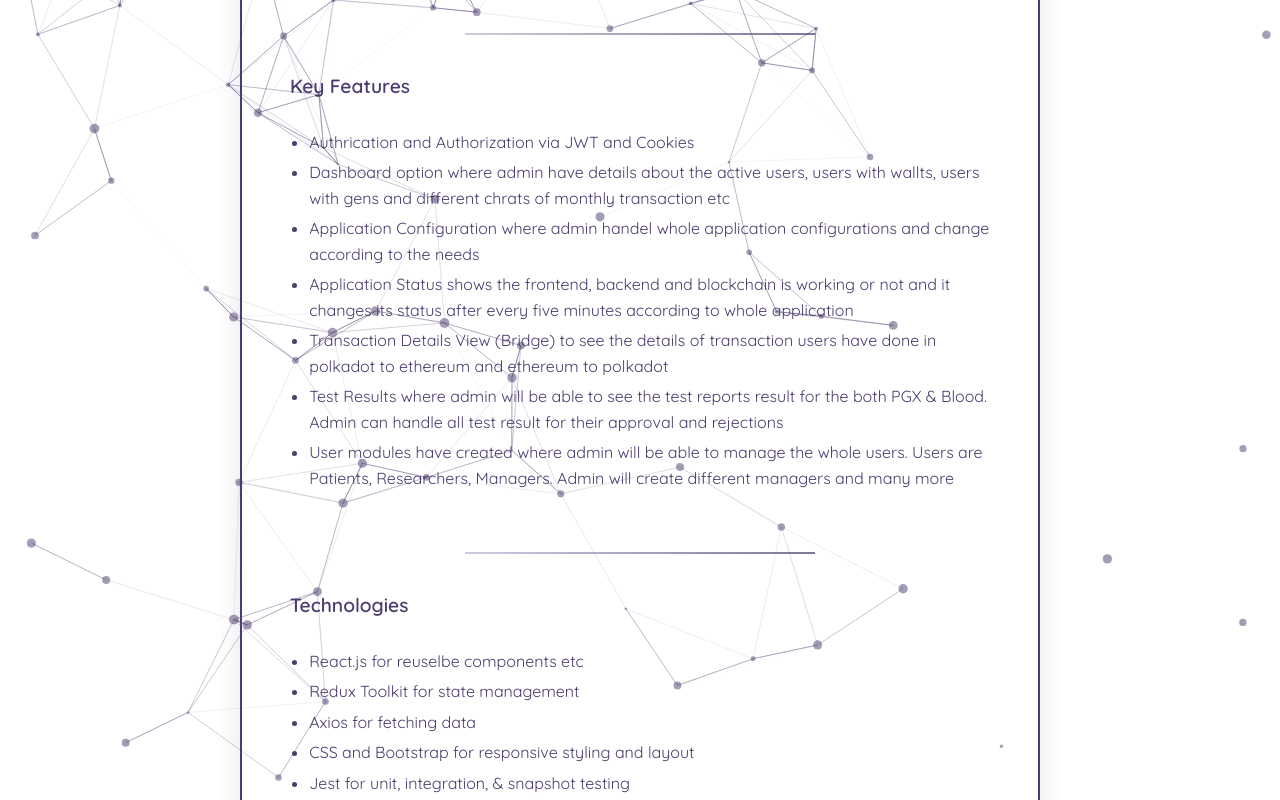
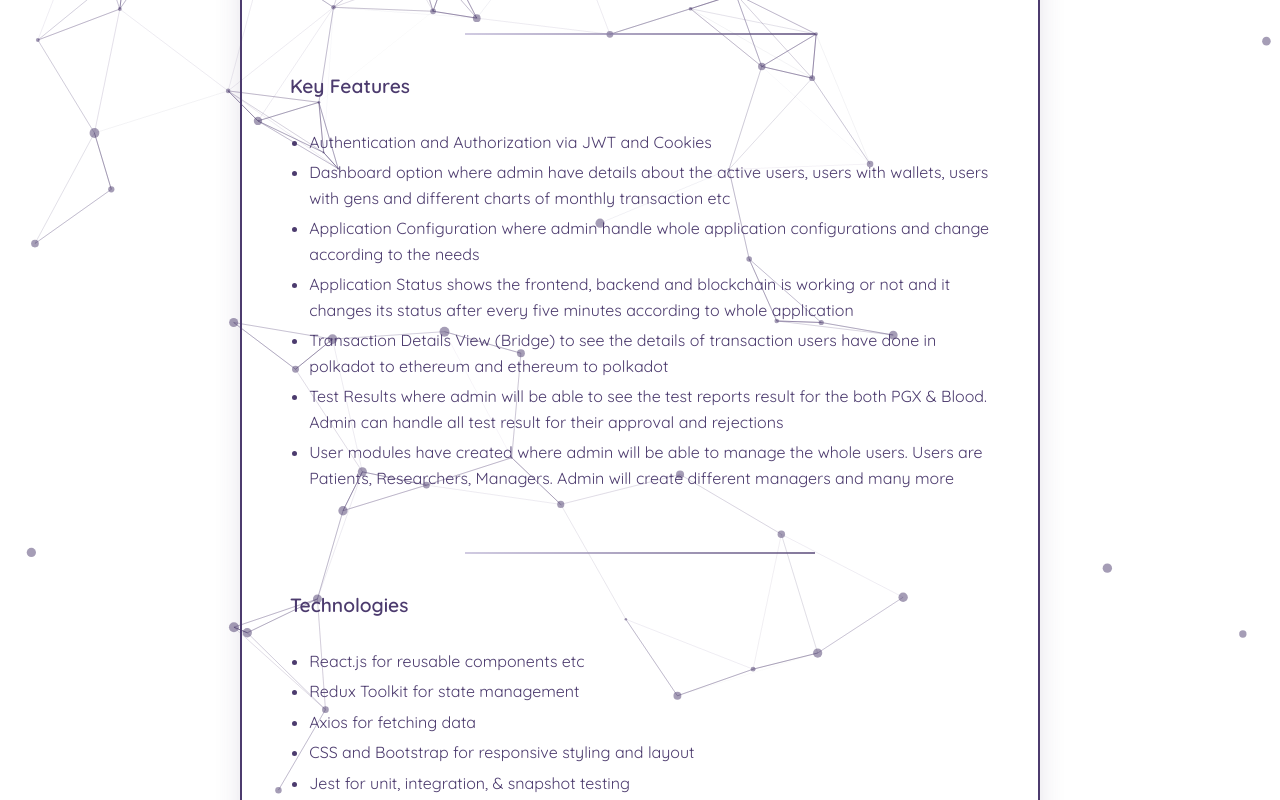
Before and after one commit to alymehroz512/alimehroz-portfolio, a React (Vite) app: page /projects in a window 1280 px wide. Shown: the part 740-1540 px from the top of the page. Built offline with nearby package versions, Linux system fonts and the light colour scheme.

Commit message:
Now both issue about particles js animation has been resolved in skill & project page

```diff
--- a/src/pages/Projects.jsx
+++ b/src/pages/Projects.jsx
@@ -25,16 +25,16 @@ const projects = [
       "Currently developing a fully responsive Admin Dashboard using React JS, Redux Toolkit, and Axios for managing user data, system settings, and analytics. Architecting dynamic modules for data visualization, system configuration, and secure admin-level operations. Integrating RESTful APIs with Redux for real-time data handling and optimized user experience. Ensuring component scalability with modular UI structure and responsive layout. Wrote unit and integration tests using Jest, ensuring robust, regression-free code.",
     quote: "Empowering businesses with robust solutions.",
     features: [
-      "Authrication and Authorization via JWT and Cookies",
-      "Dashboard option where admin have details about the active users, users with wallts, users with gens and different chrats of monthly transaction etc",
-      "Application Configuration where admin handel whole application configurations and change according to the needs",
+      "Authentication and Authorization via JWT and Cookies",
+      "Dashboard option where admin have details about the active users, users with wallets, users with gens and different charts of monthly transaction etc",
+      "Application Configuration where admin handle whole application configurations and change according to the needs",
       "Application Status shows the frontend, backend and blockchain is working or not and it changes its status after every five minutes according to whole application",
       "Transaction Details View (Bridge) to see the details of transaction users have done in polkadot to ethereum and ethereum to polkadot",
       "Test Results where admin will be able to see the test reports result for the both PGX & Blood. Admin can handle all test result for their approval and rejections",
       "User modules have created where admin will be able to manage the whole users. Users are Patients, Researchers, Managers. Admin will create different managers and many more",
     ],
     tech: [
-      "React.js for reuselbe components etc",
+      "React.js for reusable components etc",
       "Redux Toolkit for state management",
       "Axios for fetching data",
       "CSS and Bootstrap for responsive styling and layout",
@@ -47,7 +47,7 @@ const projects = [
     title: "Task-Flow Application",
     status: "Completed",
     description:
-      "A Trello-inspired task management system with user authentication , boards, folders, and task creation with status filters. Designed task status indicators (Pending, Active, Complete, Delete) with real-time UI updates with success / alerting notifications. Enabled secure and scalable RESTful API interaction with Axios.",
+      "A Trello-inspired task management system with user authentication, boards, folders, and task creation with status filters. Designed task status indicators (Pending, Active, Complete, Delete) with real-time UI updates with success/alerting notifications. Enabled secure and scalable RESTful API interaction with Axios.",
     quote: "Organize tasks with seamless flow.",
     features: [
       "Kanban-style task boards",
@@ -56,7 +56,7 @@ const projects = [
       "Task status filters",
     ],
     tech: [
-      "React.js for reuselbe components etc",
+      "React.js for reusable components etc",
       "Redux Toolkit for state management",
       "Axios for fetching data",
       "CSS and Bootstrap for responsive styling and layout",
@@ -68,7 +68,7 @@ const projects = [
     title: "Portfolio-Website",
     status: "Completed",
     description:
-      "This project is a responsive portfolio website. It features a modern design with sections for showcasing projects, skills, and professional experience. The site is fully responsive, ensuring an optimal viewing experience across all devices. Ideal for developers and Grado de confidencialidad: Público y creatives looking to highlight their work online, with animated sections and downloadable resume.",
+      "This project is a responsive portfolio website. It features a modern design with sections for showcasing projects, skills, and professional experience. The site is fully responsive, ensuring an optimal viewing experience across all devices. Ideal for developers and creatives looking to highlight their work online, with animated sections and downloadable resume.",
     quote: "Showcasing skills with style.",
     features: [
       "Responsive personal portfolio",
@@ -102,7 +102,7 @@ const projects = [
     tech: [
       "MongoDB for database (Non-Relational)",
       "Express.js for middleware",
-      "React.js for reuselbe components etc",
+      "React.js for reusable components etc",
       "Node.js for backend",
       "Tailwind css for responsive layouts",
       "GitHub",
@@ -196,7 +196,7 @@ function Projects() {
         options={{
           fullScreen: { enable: false },
           background: { color: { value: "#ffffff" } },
-          fpsLimit: 60,
+          fpsLimit: 120,
           interactivity: {
             events: {
               onHover: { enable: true, mode: "repulse" },
@@ -224,7 +224,7 @@ function Projects() {
               outModes: { default: "bounce" },
             },
             number: {
-              value: 50,
+              value: 40,
               density: { enable: true, area: 800 },
             },
             opacity: { value: 0.5 },
@@ -296,7 +296,7 @@ function Projects() {
                       {!isIconOnlyWidth && (
                         <span
                           style={{
-                            marginLeft: '0.4rem',
+                            margin: '0.4rem',
                             fontSize: '0.9rem',
                             fontWeight: 600,
                             backgroundColor: '#4c3b6e',
--- a/src/styles/Project.css
+++ b/src/styles/Project.css
@@ -40,7 +40,6 @@
   margin: 2rem 0;
   position: relative;
   cursor: pointer;
-  /* border-radius: 12px; */
   border: 2px solid #4c3b6e;
   transition: transform 0.3s ease, box-shadow 0.3s ease;
 }
@@ -64,7 +63,8 @@
   font-size: 1.08rem;
   padding: 0.55rem 2.2rem 0.55rem 1.3rem;
   box-shadow: 0 4px 16px rgba(76, 59, 110, 0.13);
-  z-index: 3;
+  z-index: Ђ
+3;
   letter-spacing: 0.04em;
   text-transform: uppercase;
 }
@@ -184,7 +184,6 @@
 .github-text.disabled {
   color: #fff;
 }
-
 
 .animated-hr {
   height: 4px;
```
